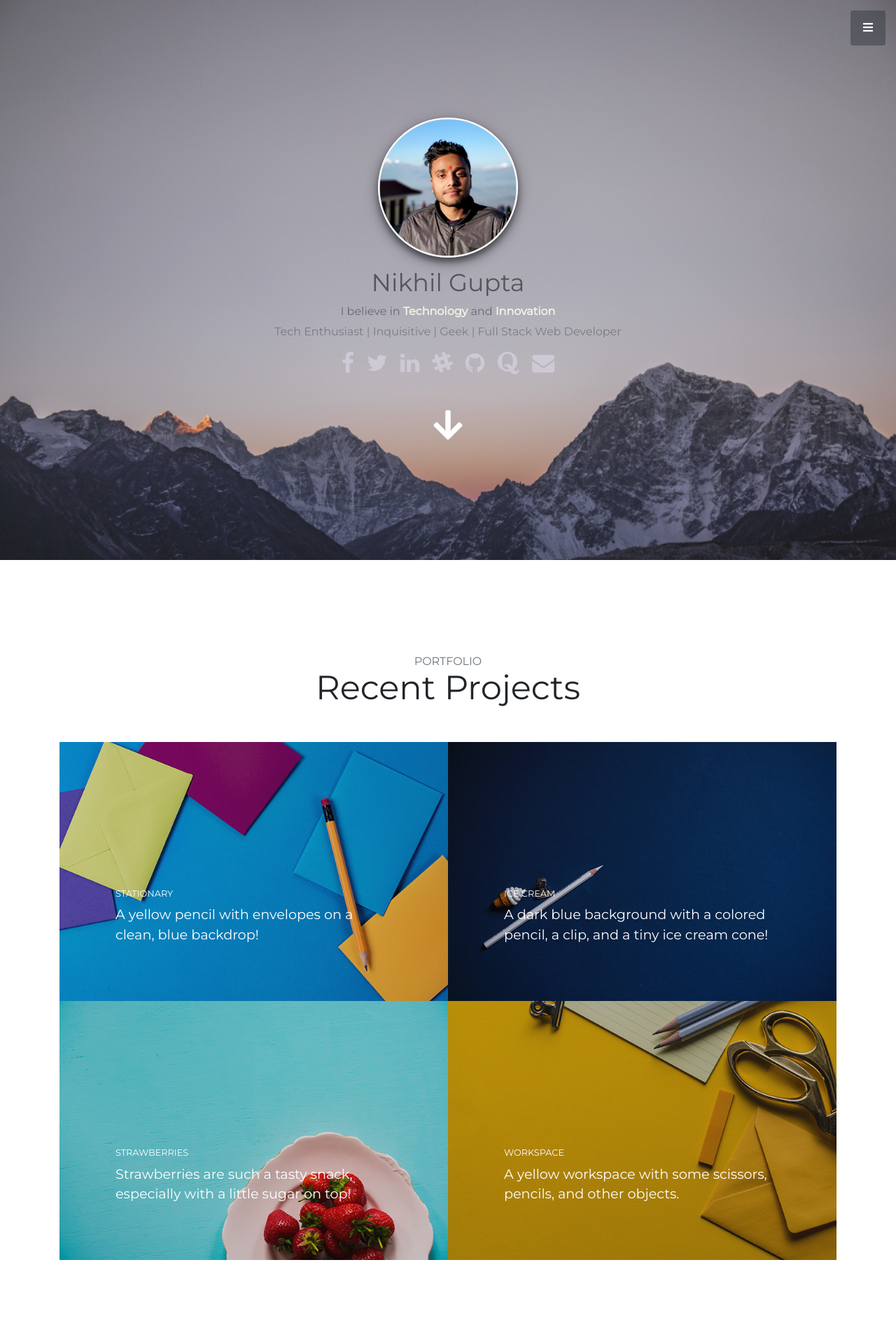
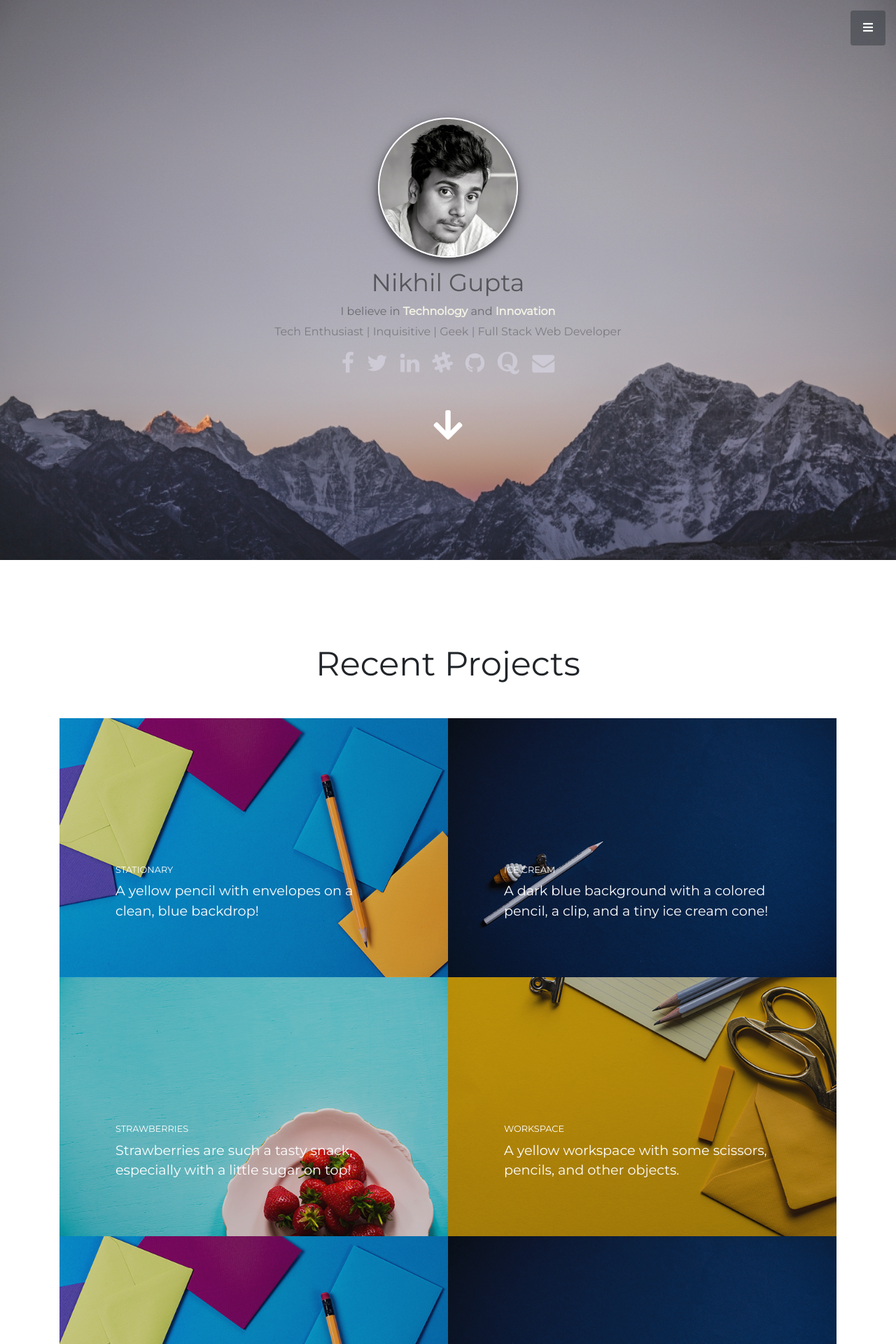
Before and after one commit to nguptaa/personal, a PHP site: page / in a window 1280 px wide. Shown: the top 1920 px of the page at 70% size. Run offline with PHP 8.4, Linux system fonts and the light colour scheme.

Commit message:
Modifications

```diff
--- a/assets/css/style.css
+++ b/assets/css/style.css
@@ -160,6 +160,8 @@ a:focus {
 
 .fa:hover {
   color: white;
+  transform: scale(1.2);
+  transition: transform 0.2s;
 }
 
 
--- a/index.html
+++ b/index.html
@@ -17,7 +17,7 @@
   <meta charset="utf-8">
   <meta name="viewport" content="width=device-width, initial-scale=1, shrink-to-fit=no">
   <!-- favicon -->
-  <link rel="icon" type="image/gif" href="assets/img/avatar-main.jpg" />
+  <link rel="icon" type="image/gif" href="assets/img/favicon.png" />
   <!-- Bootstrap Core CSS -->
   <link href="vendor/bootstrap/css/bootstrap.min.css" rel="stylesheet">
 
@@ -68,7 +68,7 @@
   <!-- Header -->
   <header class="masthead d-flex">
     <div class="container text-center my-auto">
-      <img src="assets/img/avatar-main.jpg" class="img-fluid rounded-circle" width="200" height="200" />
+      <img src="assets/img/avatar.png" class="img-fluid rounded-circle" width="200" height="200" />
       <h3 id="about">Nikhil Gupta</h3>
       <h6>I believe in <b class="highlight">Technology</b> and <b class="highlight">Innovation</b></h6>
       <p class="key">
@@ -115,7 +115,7 @@
   <section class="content-section" id="portfolio">
     <div class="container">
       <div class="content-section-heading text-center">
-        <h3 class="text-secondary mb-0">Portfolio</h3>
+        <!-- <h3 class="text-secondary mb-0">Portfolio</h3> -->
         <h2 class="mb-5">Recent Projects</h2>
       </div>
       <div class="row no-gutters">
@@ -163,6 +163,28 @@
             <img class="img-fluid" src="assets/img/portfolio-4.jpg" alt="">
           </a>
         </div>
+<div class="col-lg-6">
+  <a class="portfolio-item" href="#">
+    <span class="caption">
+      <span class="caption-content">
+        <h2>Stationary</h2>
+        <p class="mb-0">A yellow pencil with envelopes on a clean, blue backdrop!</p>
+      </span>
+    </span>
+    <img class="img-fluid" src="assets/img/portfolio-1.jpg" alt="">
+  </a>
+</div>
+<div class="col-lg-6">
+  <a class="portfolio-item" href="#">
+    <span class="caption">
+      <span class="caption-content">
+        <h2>Ice Cream</h2>
+        <p class="mb-0">A dark blue background with a colored pencil, a clip, and a tiny ice cream cone!</p>
+      </span>
+    </span>
+    <img class="img-fluid" src="assets/img/portfolio-2.jpg" alt="">
+  </a>
+</div>
       </div>
     </div>
   </section>
@@ -204,7 +226,7 @@
         </a>
       </li>
     </ul>
-    <p class="text-muted small mb-0">Copyright &copy; Your Website 2018</p>
+    <p class="text-muted small mb-0">Copyright &copy; Nikhil Gupta 2019</p>
   </div>
 </footer>
 
```
Also changed, not shown: assets/img/avatar.png (renamed from assets/img/favicon.gif), assets/img/avatar2.jpg (renamed from assets/img/avatar.jpg), assets/img/favicon.png (added).
